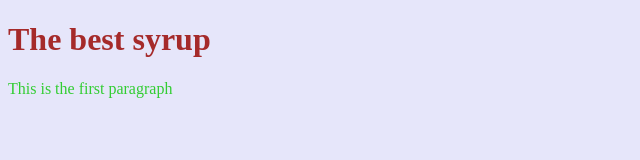
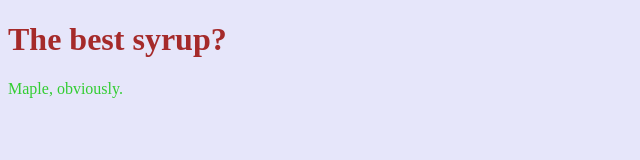
Before and after one commit to RickRossovich/GroupProject01, a plain HTML site: page index.html in a window 1280 px wide. Shown: the full height of the page, 0-640 px from the left. Drawn offline with Linux system fonts and the light colour scheme.

Commit message:
p-push it real good

```diff
--- a/index.html
+++ b/index.html
@@ -9,8 +9,8 @@
   </head>
   <body>
     <div class="syrup">
-      <h1>The best syrup</h1>
-      <p id="maple">This is the first paragraph</p>
+      <h1>The best syrup?</h1>
+      <p id="maple">Maple, obviously.</p>
     </div>
   </body>
 </html>
```
